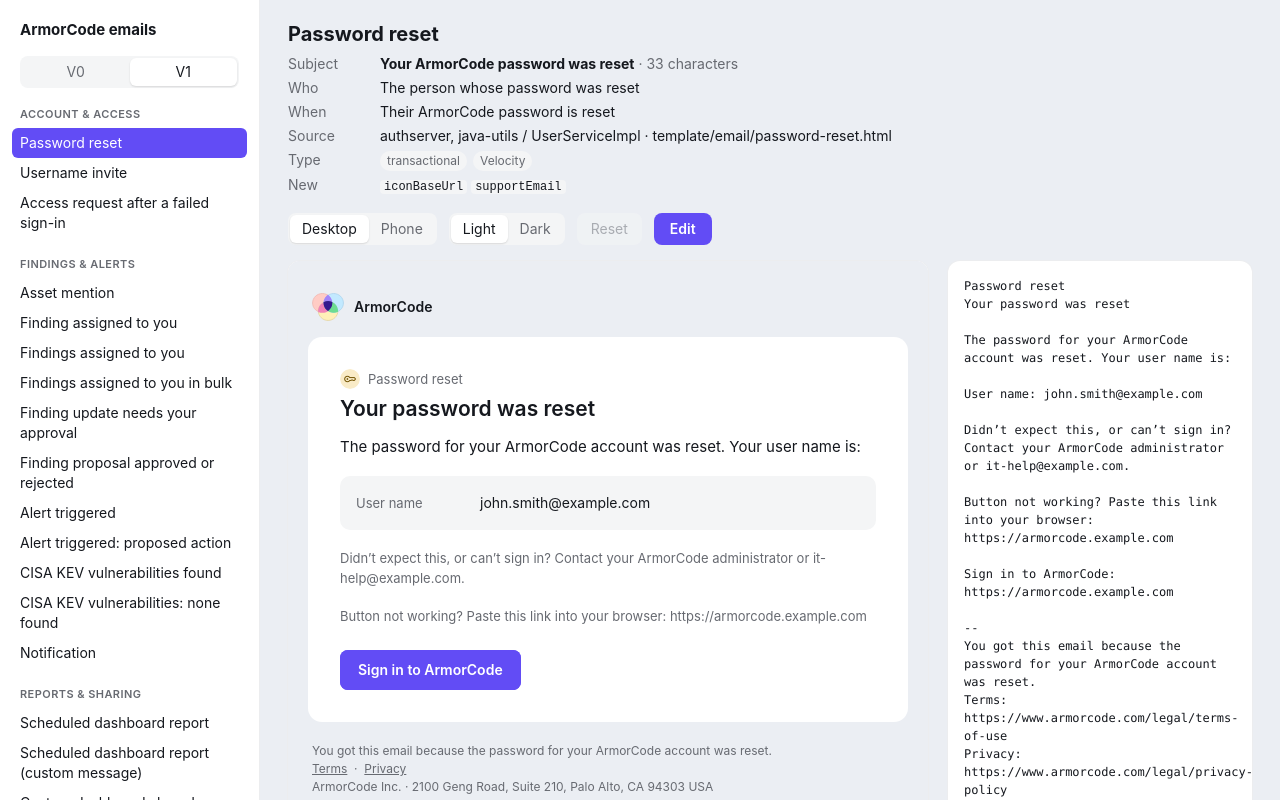
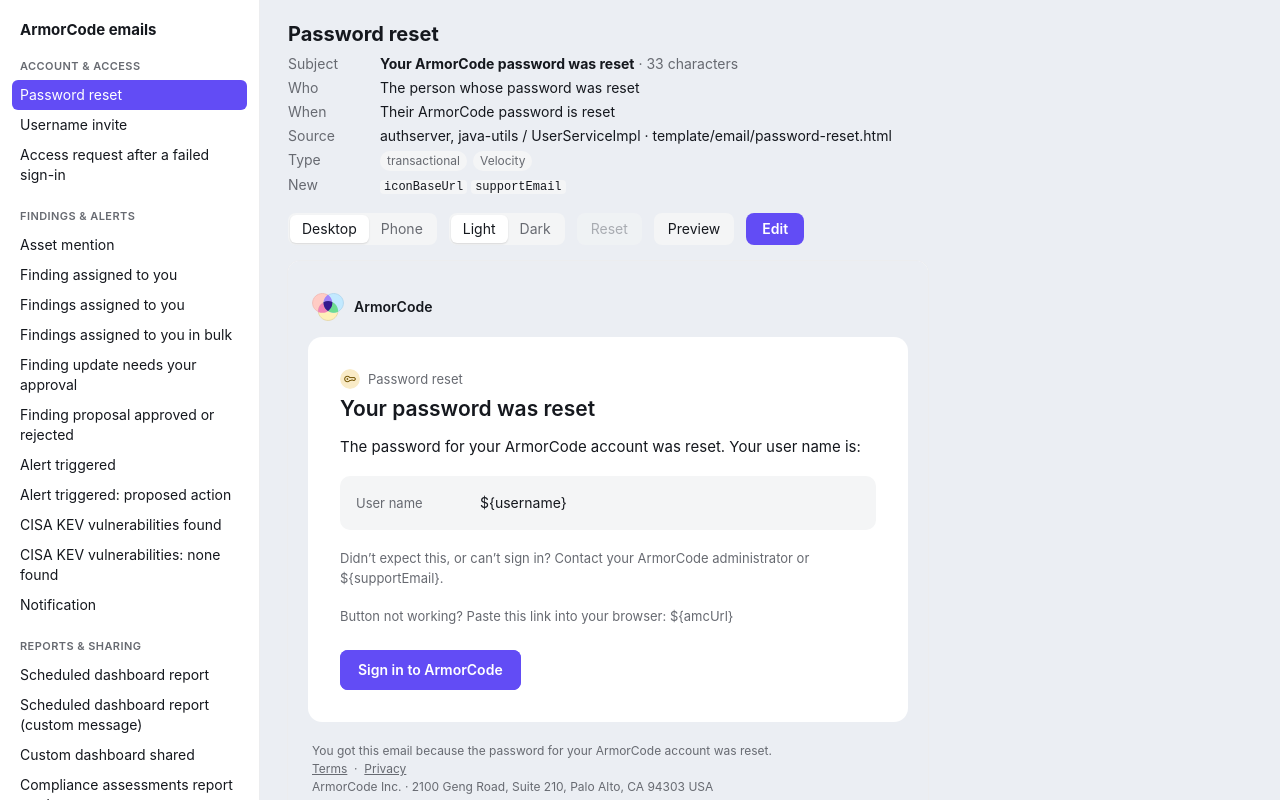
Before and after one commit to ac-smurugan/Email-Templates, a website: page site/index.html in a window 1280 px wide. Drawn offline with Linux system fonts and the light colour scheme.

Commit message:
Show placeholders by default in V1, add Preview, and hide V0
- V1 shows the email with its placeholders written out (${name}); a
  Preview button beside Edit switches to the sample values. A Save goes
  back to the placeholder view
- The template view keeps the real logo, badges and image sources, shows
  optional parts, and writes a repeated item once
- Preview filler: a comparison of a text to a number is false, as in
  Velocity
- Remove the plain-text pane from the preview (dist/*.txt still built)
- Hide the V0 / V1 switch: V1 only, behind SHOW_VERSIONS; V0 code kept

Generated with Claude Code

```diff
--- a/site/index.html
+++ b/site/index.html
@@ -37,6 +37,7 @@ h2.name{margin:0;font-size:20px}
 .ed pre{margin-top:10px}
 .stage{position:relative;flex:none}
 .stage iframe{display:block}
+.reset[aria-pressed=true]{background:var(--accent);color:#fff}
 .ebtn{border:0;background:var(--accent);color:#fff;font:inherit;font-weight:600;padding:4px 16px;border-radius:8px;cursor:pointer}
 .formhost[data-scheme=light]{color-scheme:light;--bg:#ebeef3;--card:#ffffff;--well:#f4f5f6;--fg:#15181e;--muted:#676a71;--line:#ecedef;--accent:#624cf5;--link:#4a35d6}
 .formhost[data-scheme=dark]{color-scheme:dark;--bg:#0a0b0e;--card:#101216;--well:#1c1e22;--fg:#eceef2;--muted:#9ea1a8;--line:#212326;--accent:#7c6bff;--link:#b3a9ff}
@@ -100,14 +101,15 @@ h2.name{margin:0;font-size:20px}
 <script>
 const WIDTHS={desktop:640,phone:375};
 const STATIC=true;
+const VERSIONS=false;
 const emailSrc=(id,scheme,variant)=>{const v=variant&&variant!=='default'?variant:'';return STATIC?'/email/'+id+'-'+scheme+(v?'-'+v:'')+'.html':'/email/'+id+'?scheme='+scheme+(v?'&variant='+v:'');};
 const pdfSrc=id=>STATIC?'/pdf/'+id+'.html':'/pdf/'+id;
-let data, width=localStorage.width||'desktop', scheme=localStorage.scheme||'light', variant=localStorage.variant||'default', pane=localStorage.pane||'text', version=localStorage.version||'v1', ticket=0;
+let data, width=localStorage.width||'desktop', scheme=localStorage.scheme||'light', variant=localStorage.variant||'default', version=VERSIONS?(localStorage.version||'v1'):'v1', sampleView=localStorage.preview==='1', ticket=0;
 const esc=s=>String(s).replace(/[&<>"]/g,c=>({'&':'&amp;','<':'&lt;','>':'&gt;','"':'&quot;'}[c]));
 async function load(){data=await (await fetch('/emails.json')).json();nav();show();}
 function nav(){
   const n=document.getElementById('nav');
-  let h='<h1>ArmorCode emails</h1><div class="vseg" id="vseg">'+seg('version',[['v0','V0'],['v1','V1']],version)+'</div>';
+  let h='<h1>ArmorCode emails</h1><div class="vseg" id="vseg"'+(VERSIONS?'':' hidden')+'>'+seg('version',[['v0','V0'],['v1','V1']],version)+'</div>';
   for(const g of data.groups){const es=data.emails.filter(e=>e.group===g);if(!es.length)continue;
     h+='<h2>'+esc(g)+'</h2>'+es.map(e=>'<a href="#'+e.id+'">'+esc(e.name)+(e.problems.length?' <span class="bad">●</span>':'')+'</a>').join('');}
   if(data.pdfs.length)h+='<h2>PDF reports</h2>'+data.pdfs.map(p=>'<a href="#pdf:'+p.id+'">'+esc(p.name)+'</a>').join('');
@@ -124,38 +126,37 @@ function show(){
     m.innerHTML='<h2 class="name">'+esc(p.name)+'</h2><dl class="meta"><dt>When</dt><dd>'+esc(p.when)+'</dd><dt>Source</dt><dd>'+esc(p.source)+'</dd></dl><div class="views"><iframe title="Report" src="'+pdfSrc(p.id)+'" style="width:820px;height:1100px"></iframe></div>';
     const f=m.querySelector('iframe');f.onload=()=>fit(f);return;}
   const e=data.emails.find(x=>x.id===id);if(!e)return;
-  document.getElementById('vseg').hidden=false;
+  document.getElementById('vseg').hidden=!VERSIONS;
   // The layout last picked, if this email has it; otherwise its own.
   const shownVariant=e.variants.some(v=>v.id===variant)?variant:'default';
   const v1=version==='v1';
-  const text=(e.variants.find(v=>v.id===shownVariant)||{text:e.text}).text;
   m.innerHTML='<h2 class="name">'+esc(e.name)+' <span class="tag" id="edited" hidden>Edited</span></h2>'
    +'<dl class="meta"><dt>Subject</dt><dd id="subj"><strong>'+esc(e.subject)+'</strong> <span style="color:var(--muted)">· '+e.subject.length+' characters</span></dd>'
    +'<dt>Who</dt><dd>'+esc(e.who)+'</dd><dt>When</dt><dd>'+esc(e.when)+'</dd><dt>Source</dt><dd>'+esc(e.source)+'</dd>'
    +'<dt>Type</dt><dd><span class="tag">'+e.kind+'</span><span class="tag">'+(e.engine==='velocity'?'Velocity':'Plain substitution')+'</span></dd>'
    +(e.newFields.length?'<dt>New</dt><dd class="new">'+e.newFields.map(f=>'<code>'+esc(f)+'</code>').join(' ')+'</dd>':'')+'</dl>'
    +(e.problems.length?'<div class="problems"><strong>Problems</strong><br>'+e.problems.map(esc).join('<br>')+'</div>':'')
-   +'<div class="bar">'+seg('width',[['desktop','Desktop'],['phone','Phone']],width)+seg('scheme',[['light','Light'],['dark','Dark']],scheme)+(e.variants.length?seg('variant',e.variants.map(v=>[v.id,v.label]),shownVariant):'')+'<button class="reset" id="resetTop" disabled title="Undo your edits to this email">Reset</button>'+(version==='v1'?'<button class="ebtn" id="editBtn" type="button" title="Edit this email">Edit</button>':'')+'</div>'
+   +'<div class="bar">'+seg('width',[['desktop','Desktop'],['phone','Phone']],width)+seg('scheme',[['light','Light'],['dark','Dark']],scheme)+(e.variants.length?seg('variant',e.variants.map(v=>[v.id,v.label]),shownVariant):'')+'<button class="reset" id="resetTop" disabled title="Undo your edits to this email">Reset</button>'+(version==='v1'?'<button class="reset" id="previewBtn" type="button" aria-pressed="'+sampleView+'" title="Show the email with sample data">Preview</button><button class="ebtn" id="editBtn" type="button" title="Edit this email">Edit</button>':'')+'</div>'
+   +'<div class="problems" id="ederr" hidden></div>'
    +'<div class="views">'+(v1?'<div class="stage" style="width:'+WIDTHS[width]+'px">':'')
-   +'<iframe title="Email" src="'+emailSrc(e.id,scheme,shownVariant)+'" style="width:'+WIDTHS[width]+'px;height:700px"></iframe>'+(v1?'<div class="formhost" id="formhost" hidden></div></div>':'')
-   +'<div class="side">'+(v1?'':seg('pane',[['text','Plain text'],['edit','Edit']],pane))+'<div class="problems" id="ederr" hidden></div><pre id="txt"'+(v1||pane==='text'?'':' hidden')+'>'+esc(text)+'</pre><div class="ed" id="ed"'+(!v1&&pane==='edit'?'':' hidden')+'>Loading…</div></div></div>';
+   +'<iframe title="Email"'+(v1?'':' src="'+emailSrc(e.id,scheme,shownVariant)+'"')+' style="width:'+WIDTHS[width]+'px;height:700px"></iframe>'+(v1?'<div class="formhost" id="formhost" hidden></div></div>':'')
+   +(v1?'':'<div class="side"><div class="ed" id="ed">Loading…</div></div>')+'</div>';
   const f=m.querySelector('iframe');f.onload=()=>fit(f);
   for(const b of m.querySelectorAll('[data-width]'))b.onclick=()=>{width=localStorage.width=b.dataset.width;show()};
   for(const b of m.querySelectorAll('[data-scheme]'))b.onclick=()=>{scheme=localStorage.scheme=b.dataset.scheme;show()};
   for(const b of m.querySelectorAll('[data-variant]'))b.onclick=()=>{variant=localStorage.variant=b.dataset.variant;show()};
-  for(const b of m.querySelectorAll('[data-pane]'))b.onclick=()=>{pane=localStorage.pane=b.dataset.pane;show()};
-  edit(e,shownVariant,text);
+  edit(e,shownVariant);
 }
 // The Edit tab: a builder for the email (js/editor.js). In it, and whenever the email has
 // changes, the frame and the plain text are rendered in the browser, so this works on the static
 // site; clicking a part of the email selects it in the builder.
-async function edit(e,layout,text){
+async function edit(e,layout){
   const my=++ticket,box=document.getElementById('ed'),err=document.getElementById('ederr');
   let ed,model;
   try{ed=await import('/js/editor.js');model=await ed.loadModel(e.id)}
   catch(x){if(my===ticket){box.textContent='The builder didn’t load: '+x.message}return}
   if(my!==ticket)return;
-  const f=document.querySelector('#main iframe'),pre=document.getElementById('txt'),subj=document.getElementById('subj'),tag=document.getElementById('edited'),reset=document.getElementById('resetTop');
+  const f=document.querySelector('#main iframe'),subj=document.getElementById('subj'),tag=document.getElementById('edited'),reset=document.getElementById('resetTop');
   const accent=getComputedStyle(document.documentElement).getPropertyValue('--accent').trim();
   const subject=s=>'<strong>'+esc(s)+'</strong> <span style="color:var(--muted)">· '+s.length+' characters</span>';
   reset.onclick=()=>{ed.clearEdits(e.id,layout,version);show()};
@@ -163,11 +164,15 @@ async function edit(e,layout,text){
   const rendered=r=>{
     if(my!==ticket)return;
     err.hidden=true;tag.hidden=!r.edited;reset.disabled=!r.edited;
-    if(!(version==='v0'&&pane==='edit')&&!r.edited){if(f.hasAttribute('srcdoc'))f.removeAttribute('srcdoc');pre.textContent=text;subj.innerHTML=subject(e.subject);return}
     f.onload=()=>{fit(f);if(builder)ed.connect(f,builder,accent)};
-    f.srcdoc=r.html;pre.textContent=r.text;subj.innerHTML=subject(r.subject);
+    f.srcdoc=r.html;subj.innerHTML=subject(r.subject);
   };
-  if(version==='v1')ed.mountForm(document.getElementById('stage')||document.querySelector('#main .stage'),model,layout,scheme,rendered,version);
+  if(version==='v1'){
+    const button=document.getElementById('previewBtn');
+    const sync=()=>button.setAttribute('aria-pressed',String(sampleView));
+    const form=ed.mountForm(document.querySelector('#main .stage'),model,layout,scheme,rendered,version,sampleView?'sample':'template',v=>{sampleView=v==='sample';localStorage.preview=sampleView?'1':'0';sync()});
+    button.onclick=()=>{sampleView=!sampleView;localStorage.preview=sampleView?'1':'0';sync();form.setView(sampleView?'sample':'template')};
+  }
   else builder=ed.mount(box,model,layout,scheme,rendered,version);
 }
 document.getElementById('nav').addEventListener('click',e=>{const b=e.target.closest('[data-version]');if(!b)return;version=localStorage.version=b.dataset.version;nav();show()});
--- a/site/js/editor.js
+++ b/site/js/editor.js
@@ -325,10 +325,45 @@ function withSample(model       , edits                        )
 
 
 
-function render(model       , layout        , saved       , scheme                  )           {
+/** Placeholders that fill the brand row and footer, not the email's own text. */
+const NOT_FOR_TEXT = new Set(['amcLogoUrl', 'iconBaseUrl', 'notificationSettingsUrl']);
+
+/**
+ * The sample with every value replaced by its own placeholder (`${findings.total.count}`), so the
+ * email shows what a developer writes. A list keeps one item, named for the loop that repeats it
+ * (`${finding.id}`). The logo, badges and an image's source keep their real values, so nothing breaks.
+ */
+function placeholderSample(doc     , base                         )                          {
+  const loops = new Map                ();
+  const keep = new Set(NOT_FOR_TEXT);
+  const scan = (value         ) => {
+    if (Array.isArray(value)) value.forEach(scan);
+    else if (value && typeof value === 'object' && !(value instanceof Vtl) && !(value instanceof Cond)) {
+      const each = (value                                             ).each;
+      if (each?.list && each.as) loops.set(each.list, each.as);
+      if ((value                     ).kind === 'image') namesIn((value                     ).src).forEach((n) => keep.add(n));
+      Object.values(value).forEach(scan);
+    }
+  };
+  scan(doc);
+  const walk = (value         , path        )          => {
+    if (Array.isArray(value)) return value.length ? [walk(value[0], loops.get(path) ?? 'item')] : [];
+    if (value && typeof value === 'object') return Object.fromEntries(Object.entries(value).map(([k, v]) => [k, walk(v, `${path}.${k}`)]));
+    return value === undefined || value === null ? value : `\${${path}}`;
+  };
+  const out = { ...base };
+  for (const [key, value] of Object.entries(base)) if (!keep.has(key)) out[key] = walk(value, key);
+  return out;
+}
+
+/** What fills the placeholders: the sample values, or (the template view) their own names. */
+
+
+function render(model       , layout        , saved       , scheme                  , view       = 'sample')           {
   const blocks = saved.doc.blocks.map((b, i) => ({ ...b, ref: i })).filter((b) => !b.hidden);
   const email = { ...saved.doc, blocks }         ;
-  const sample = withSample(model, saved.sample);
+  const values = withSample(model, saved.sample);
+  const sample = view === 'template' ? placeholderSample(saved.doc, values) : values;
   return {
     subject: fill(richText(email.subject), sample).output,
     html: pinScheme(fill(toHtml(email, { annotate: true }), sample).output, scheme).replace('<head>', '<head><base target="_blank">'),
@@ -727,8 +762,7 @@ export { changesText };
 // action. Save applies it, Cancel drops it, Reset goes back to the template. The title, eyebrow
 // and footer stay as the template has them.
 
-/** Placeholders that fill the brand row and footer, not the email's own text. */
-const NOT_FOR_TEXT = new Set(['amcLogoUrl', 'iconBaseUrl', 'notificationSettingsUrl']);
+
 
 
 
@@ -748,16 +782,21 @@ export function mountForm(
   scheme                  ,
   rendered                       ,
   version = 'v1',
+  initialView       = 'template',
+  viewChanged                       = () => {},
 )       {
   const saved = load(model, layout, version);
+  let view       = initialView;
   const engine = (layoutOf(model, layout).email.engine ?? 'velocity')          ;
   const frame = stage.querySelector('iframe')                     ;
   const host = stage.querySelector('.formhost')               ;
   const editButton = (stage.querySelector('.ebtn') ?? document.getElementById('editBtn'))                     ;
   host.dataset.scheme = scheme;
-  const show = () => rendered(render(model, layout, saved, scheme));
+  const show = () => rendered(render(model, layout, saved, scheme, view));
+  const previewButton = document.getElementById('previewBtn');
 
   const close = () => {
+    if (previewButton) previewButton.hidden = false;
     host.hidden = true;
     host.replaceChildren();
     frame.hidden = false;
@@ -904,6 +943,9 @@ export function mountForm(
       }
       save(model, layout, version, saved);
       close();
+      // After a Save the email shows its template again, with the new wording.
+      view = 'template';
+      viewChanged(view);
       show();
     });
     cancelButton.addEventListener('click', close);
@@ -934,6 +976,7 @@ export function mountForm(
     host.hidden = false;
     frame.hidden = true;
     editButton.hidden = true;
+    if (previewButton) previewButton.hidden = true;
     document.addEventListener('click', (e) => {
       if (!(e.target           ).closest('.fm-pick')) picker.hidden = true;
     });
@@ -942,5 +985,11 @@ export function mountForm(
 
   editButton.addEventListener('click', open);
   show();
-  return { open };
+  return {
+    open,
+    setView(next) {
+      view = next;
+      show();
+    },
+  };
 }
--- a/site/js/fill.js
+++ b/site/js/fill.js
@@ -522,6 +522,9 @@ class Renderer {
         if (op === '!=') return !equal(left, right);
         if (left == null || right == null) return op === '+' || op === '-' || op === '*' || op === '/' || op === '%' ? null : false;
         if (op === '+' && (typeof left === 'string' || typeof right === 'string')) return show(left) + show(right);
+        // Velocity can't compare a text to a number, so the comparison is false (the template view
+        // fills a count with its own name, `${failedCount}`, and gets here).
+        if ((op === '>' || op === '<' || op === '>=' || op === '<=') && [left, right].some((x) => Number.isNaN(Number(x)))) return false;
         const [a, b] = [num(left), num(right)];
         switch (op) {
           case '>':
--- a/src/preview/fill.ts
+++ b/src/preview/fill.ts
@@ -522,6 +522,9 @@ class Renderer {
         if (op === '!=') return !equal(left, right);
         if (left == null || right == null) return op === '+' || op === '-' || op === '*' || op === '/' || op === '%' ? null : false;
         if (op === '+' && (typeof left === 'string' || typeof right === 'string')) return show(left) + show(right);
+        // Velocity can't compare a text to a number, so the comparison is false (the template view
+        // fills a count with its own name, `${failedCount}`, and gets here).
+        if ((op === '>' || op === '<' || op === '>=' || op === '<=') && [left, right].some((x) => Number.isNaN(Number(x)))) return false;
         const [a, b] = [num(left), num(right)];
         switch (op) {
           case '>':
```
Also changed, not shown: src/preview/editor.ts (+56 -7 lines), src/preview/page.ts (+25 -14 lines), README.md.
